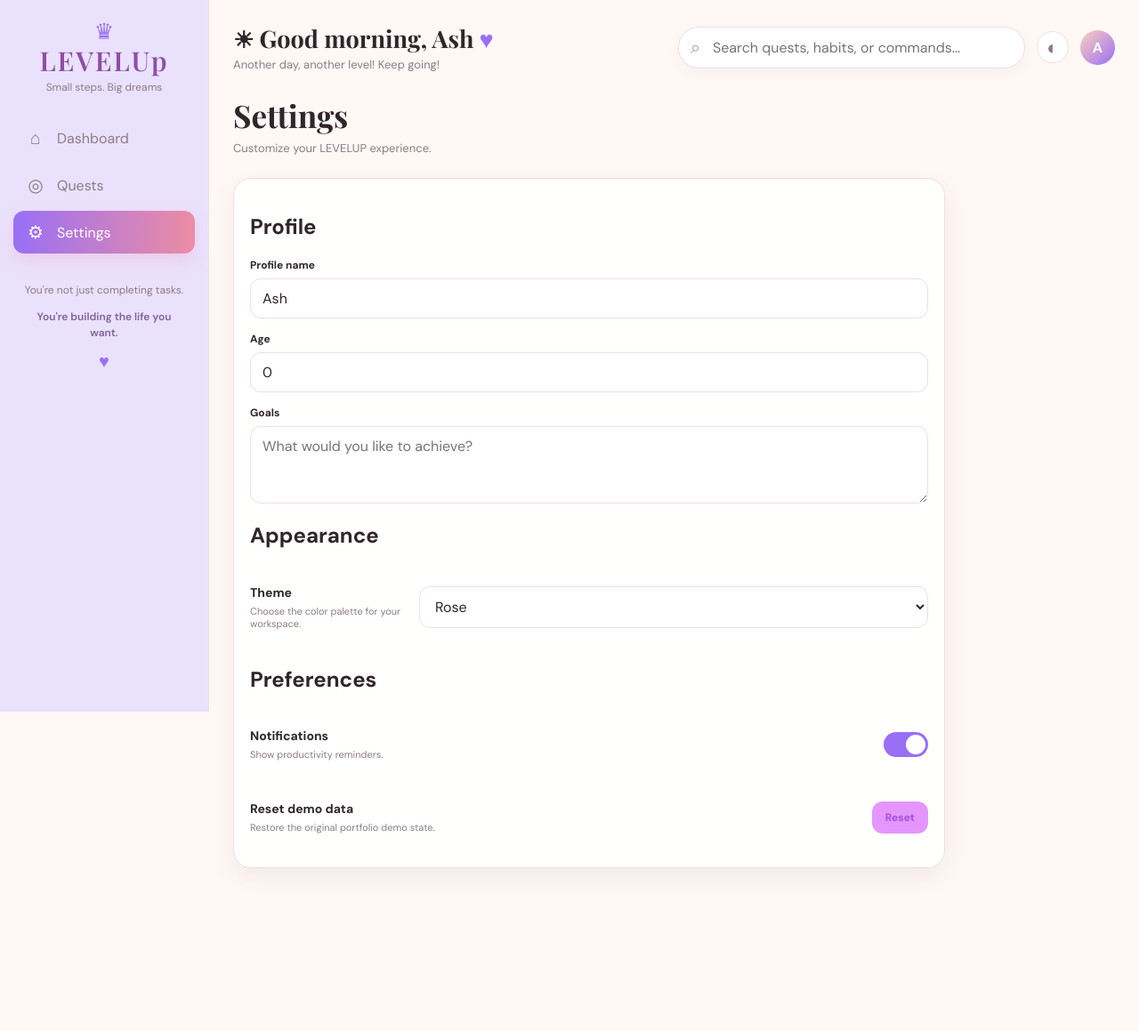
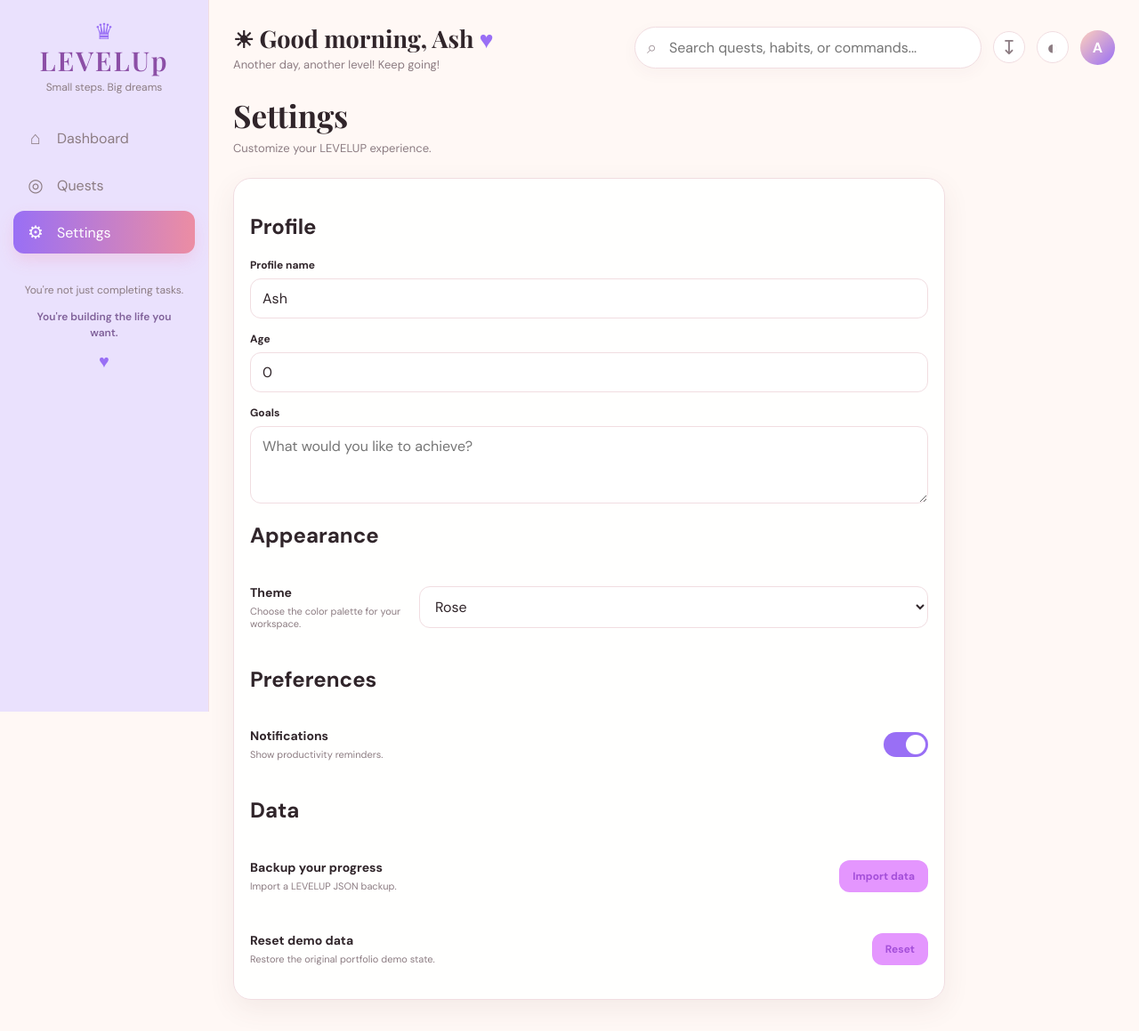
Before and after one commit to aiswaryaraghuveer-debug/LevelUp, a React (Vite) app: page /settings in a window 1280 px wide. Shown: the whole page at 89% size. Before the commit the page ends 1011 px from the top, so only its background shows below. Built offline with nearby package versions, Linux system fonts and the light colour scheme.

Commit message:
data import and export added

```diff
--- a/src/App.jsx
+++ b/src/App.jsx
@@ -1,4 +1,4 @@
-import React ,{useState} from "react";
+import React ,{useEffect, useState} from "react";
 import AppHeader from "./components/AppHeader";
 import SideBar from "./components/SideBar";
 import HomePage from "./components/HomePage";
@@ -7,8 +7,80 @@ import SettingsPage from "./components/SettingsPage.jsx";
 import "./styles.css";
 import { navItems,initialState } from "../data/data.js";
 import { Route, Routes } from "react-router-dom";
+
+const STORAGE_KEY = "levelup-state-v1";
+
+function isRecord(value) {
+  return value !== null && typeof value === "object" && !Array.isArray(value);
+}
+
+function normalizeAppState(value) {
+  if (!isRecord(value) || !isRecord(value.profile) || !Array.isArray(value.quests)) {
+    throw new Error("Data must include a profile and a quests array.");
+  }
+
+  const profile = { ...initialState.profile, ...value.profile };
+  const validProfile = typeof profile.name === "string"
+    && typeof profile.title === "string"
+    && Number.isFinite(profile.xp)
+    && Number.isFinite(profile.coins)
+    && Number.isFinite(profile.streak);
+  const validQuests = value.quests.every((quest) =>
+    isRecord(quest)
+    && (typeof quest.id === "string" || typeof quest.id === "number")
+    && typeof quest.title === "string"
+    && typeof quest.category === "string"
+    && Number.isFinite(quest.xp)
+    && typeof quest.completed === "boolean"
+  );
+
+  if (!validProfile || !validQuests) {
+    throw new Error("Data contains invalid profile or quest values.");
+  }
+
+  const settings = isRecord(value.settings) ? value.settings : {};
+  const validHabits = Array.isArray(value.habits) && value.habits.every((habit) =>
+    isRecord(habit)
+    && Array.isArray(habit.completed)
+    && habit.completed.every((completed) => typeof completed === "boolean")
+  );
+  const validWeeklyXP = Array.isArray(value.weeklyXP)
+    && value.weeklyXP.every((xp) => Number.isFinite(xp));
+
+  return {
+    ...initialState,
+    ...value,
+    profile,
+    quests: value.quests,
+    habits: validHabits ? value.habits : initialState.habits,
+    focusSessions: Number.isFinite(value.focusSessions) ? value.focusSessions : initialState.focusSessions,
+    focusMinutes: Number.isFinite(value.focusMinutes) ? value.focusMinutes : initialState.focusMinutes,
+    weeklyXP: validWeeklyXP ? value.weeklyXP : initialState.weeklyXP,
+    settings: { ...initialState.settings, ...settings },
+  };
+}
+
+function loadAppState() {
+  try {
+    const savedState = window.localStorage.getItem(STORAGE_KEY);
+    if (!savedState) return initialState;
+    return normalizeAppState(JSON.parse(savedState));
+  } catch {
+    return initialState;
+  }
+}
+
 function App() {
-  const [appState, setAppState] = useState(initialState);
+  const [appState, setAppState] = useState(loadAppState);
+  const [dataTransferMessage, setDataTransferMessage] = useState("");
+
+  useEffect(() => {
+    try {
+      window.localStorage.setItem(STORAGE_KEY, JSON.stringify(appState));
+    } catch {
+      // Storage can be unavailable or full; keep the app usable for this session.
+    }
+  }, [appState]);
 
   function toggleQuest(questId) {
     setAppState((previous) => ({
@@ -53,6 +125,25 @@ function App() {
       },
     }));
   }
+  async function importData(file) {
+    try {
+      const importedState = normalizeAppState(JSON.parse(await file.text()));
+      setAppState(importedState);
+      setDataTransferMessage("Data imported successfully.");
+    } catch {
+      setDataTransferMessage("Import failed. Choose a valid LEVELUP JSON export.");
+    }
+  }
+  function exportData() {
+    const file = new Blob([JSON.stringify(appState, null, 2)], { type: "application/json" });
+    const fileUrl = URL.createObjectURL(file);
+    const downloadLink = document.createElement("a");
+    downloadLink.href = fileUrl;
+    downloadLink.download = "levelup-data.json";
+    downloadLink.click();
+    URL.revokeObjectURL(fileUrl);
+    setDataTransferMessage("Data exported as levelup-data.json.");
+  }
    function ChangeUsername(newname) {
     setAppState((previous) => ({
       ...previous,
@@ -66,11 +157,18 @@ function App() {
     <div className="app" data-theme={appState.settings.theme || "rose"}>
         <SideBar navItems={navItems} />
         <div className="main">
-          <AppHeader initialState={appState} onChangeTheme={changeTheme} />
+          <AppHeader
+            initialState={appState}
+            onChangeTheme={changeTheme}
+            onExportData={exportData}
+          />
+          {dataTransferMessage && (
+            <p className="data-transfer-status" role="status">{dataTransferMessage}</p>
+          )}
           <Routes>
             <Route index element={<HomePage initialState={appState}  onToggleQuest={toggleQuest} AddQuest={AddQuest}/>}/>
             <Route path="/quests" element={<QuestPage initialState={appState} AddQuest={AddQuest} onToggleQuest={toggleQuest} onDeleteQuest={deleteQuest} />} />
-            <Route path="/settings" element={<SettingsPage initialState={appState} ChangeUsername={ChangeUsername} onReset={resetData} onToggleNotifications={toggleNotifications} onChangeTheme={changeTheme}/>} />
+            <Route path="/settings" element={<SettingsPage initialState={appState} ChangeUsername={ChangeUsername} onReset={resetData} onToggleNotifications={toggleNotifications} onChangeTheme={changeTheme} onImportData={importData}/>} />
           </Routes>
         </div>
     </div>
--- a/src/components/AppHeader.jsx
+++ b/src/components/AppHeader.jsx
@@ -1,7 +1,8 @@
 import React from "react";
 import { Link } from "react-router-dom";
 import { getGreeting } from "../utils/helperFunctions.js";
-function AppHeader({ initialState, onChangeTheme }) {
+import DataTransferControls from "./DataTransferControls.jsx";
+function AppHeader({ initialState, onChangeTheme, onExportData }) {
 
     const greeting = getGreeting(initialState);
     const currentTheme = initialState.settings.theme || "rose";
@@ -31,6 +32,7 @@ function AppHeader({ initialState, onChangeTheme }) {
                     <span className="search-icon">⌕</span>
                     <input placeholder="Search quests, habits, or commands..." className="command-input" ></input>
                 </div>
+                <DataTransferControls compact showImport={false} onExportData={onExportData} />
                 <button
                     className="icon-button theme-shortcut"
                     type="button"
--- /dev/null
+++ b/src/components/DataTransferControls.jsx
@@ -0,0 +1,51 @@
+import React, { useRef } from "react";
+
+function DataTransferControls({ compact = false, showImport = true, showExport = true, onImportFile, onExportData }) {
+  const fileInput = useRef(null);
+
+  function handleFileChange(event) {
+    const file = event.target.files?.[0];
+    if (file) onImportFile(file);
+    event.target.value = "";
+  }
+
+  return (
+    <div className={`data-transfer-controls${compact ? " compact" : ""}`}>
+      {showImport && (
+        <>
+          <input
+            ref={fileInput}
+            className="data-transfer-input"
+            type="file"
+            accept="application/json,.json"
+            onChange={handleFileChange}
+            tabIndex={-1}
+            aria-hidden="true"
+          />
+          <button
+            className={compact ? "icon-button data-transfer-icon" : "btn btn-secondary"}
+            type="button"
+            title="Import data from a JSON file"
+            aria-label="Import data"
+            onClick={() => fileInput.current?.click()}
+          >
+            {compact ? <span aria-hidden="true">↥</span> : "Import data"}
+          </button>
+        </>
+      )}
+      {showExport && (
+        <button
+          className={compact ? "icon-button data-transfer-icon" : "btn btn-secondary"}
+          type="button"
+          title="Export data as a JSON file"
+          aria-label="Export data"
+          onClick={onExportData}
+        >
+          {compact ? <span aria-hidden="true">↧</span> : "Export data"}
+        </button>
+      )}
+    </div>
+  );
+}
+
+export default DataTransferControls;
--- a/src/components/SettingsPage.jsx
+++ b/src/components/SettingsPage.jsx
@@ -1,5 +1,6 @@
 import React,{useState} from "react"
-function SettingsPage({initialState,ChangeUsername,onReset,onToggleNotifications,onChangeTheme}) {
+import DataTransferControls from "./DataTransferControls.jsx";
+function SettingsPage({initialState,ChangeUsername,onReset,onToggleNotifications,onChangeTheme,onImportData}) {
     const [age,setAge]=useState(0)
     const [goals,setGoals]=useState("")
 
@@ -64,6 +65,16 @@ function SettingsPage({initialState,ChangeUsername,onReset,onToggleNotifications
                             </button>
                         </div>
                     </div>
+                    <div className="settings-section">
+                        <h2>Data</h2>
+                        <div className="setting-row">
+                            <div>
+                                <h3>Backup your progress</h3>
+                                <p>Import a LEVELUP JSON backup.</p>
+                            </div>
+                            <DataTransferControls showExport={false} onImportFile={onImportData} />
+                        </div>
+                    </div>
                     <div className="setting-row danger">
                         <div>
                             <h3>Reset demo data</h3>
--- a/src/styles.css
+++ b/src/styles.css
@@ -358,6 +358,28 @@ a {
   flex: 0 0 auto
 }
 
+.data-transfer-controls {
+  display: flex;
+  align-items: center;
+  gap: 8px
+}
+
+.data-transfer-input {
+  display: none
+}
+
+.data-transfer-icon {
+  display: grid;
+  place-items: center;
+  flex: 0 0 auto
+}
+
+.data-transfer-status {
+  margin: -12px 0 16px;
+  color: var(--text-soft);
+  font-size: 12px
+}
+
 .chevron {
   color: var(--text-soft)
 }
```
Also changed, not shown: 5 other files (tests, documents, lock files or other folders).
